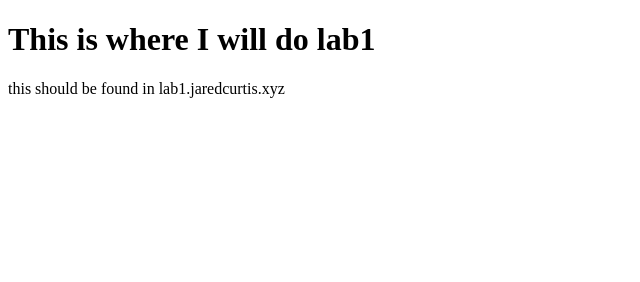
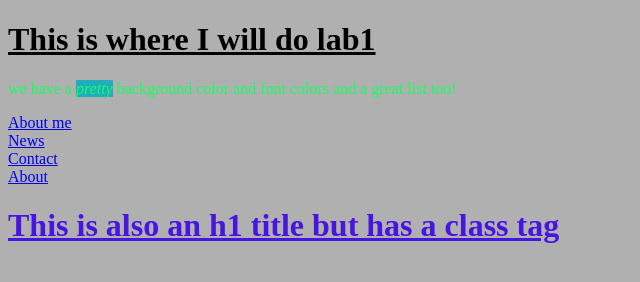
Before and after one commit to jaredcurtis717/CS260Code, a plain HTML site: page lab1/index.html in a window 1280 px wide. Shown: the whole page, without its empty margins (0-640 px from the left). Drawn offline with Linux system fonts and the light colour scheme.

Commit message:
Activity C1

```diff
--- a/lab1/index.html
+++ b/lab1/index.html
@@ -3,9 +3,19 @@
   <head>
     <meta charset='UTF-8'/>
     <title>Lab1</title>
+    <link rel="stylesheet" href="styles.css">
   </head>
   <body>
     <h1>This is where I will do lab1</h1>
-    <p>this should be found in lab1.jaredcurtis.xyz</p>
+    <p>we have a <em>pretty</em> background color and font colors and a great list too!</p>
+
+    <ul>
+      <li><a href="../portfolio/index.html">About me</a></li>
+      <li><a href="https://www.foxnews.com/">News</a></li>
+      <li><a href="contact.asp">Contact</a></li>
+      <li><a href="about.asp">About</a></li>
+    </ul>
+
+    <h1 class="lowTitle">This is also an h1 title but has a class tag</h1>
   </body>
 </html>
--- /dev/null
+++ b/lab1/styles.css
@@ -0,0 +1,21 @@
+body{
+  background-color: #b0b0b0;
+}
+p{
+  color: #14ff5f;
+}
+em{
+  background-color: #20adbd;
+}
+ul {
+  list-style-type: none;
+  margin: 0;
+  padding: 0;
+}
+h1{
+  text-decoration: underline;
+  background-color:
+}
+.lowTitle{
+  color: #4714e0;
+}
```
Also changed, not shown: portfolio/index.html (added, +30 -0 lines).
